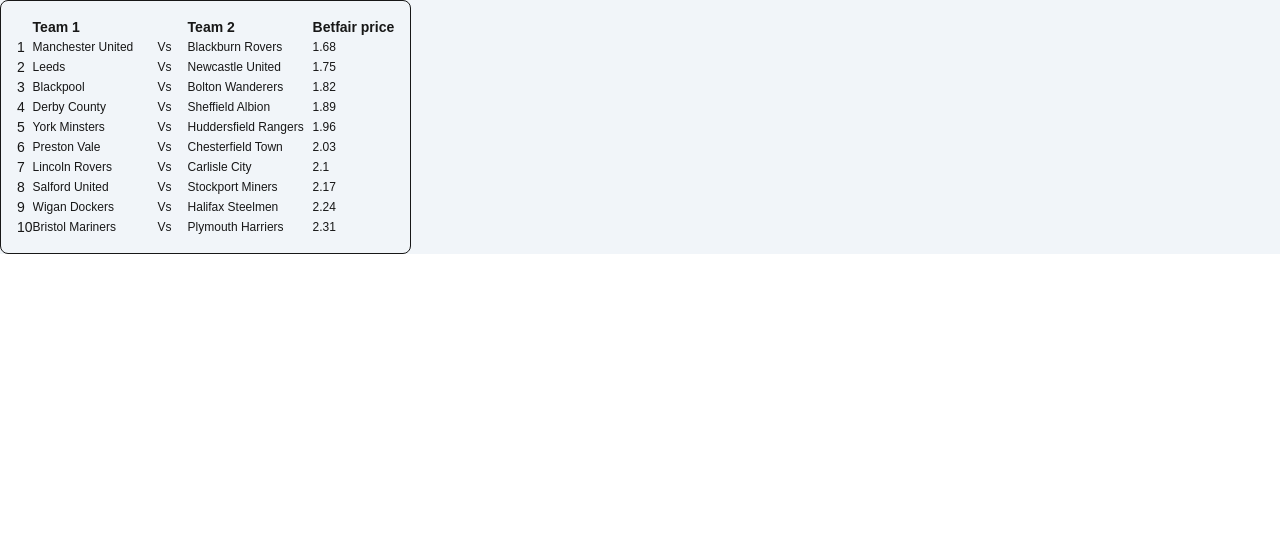
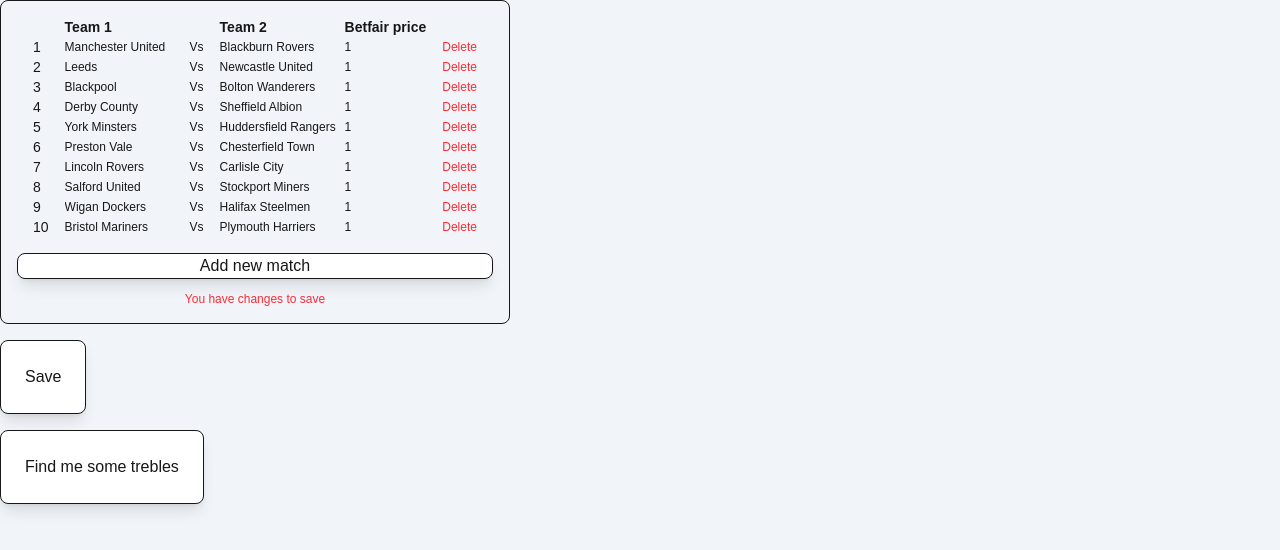
Before and after one commit to MrStashy/odd-machine, a Next.js app: page /home in a window 1280 px wide. Shown: the top 550 px of the page. Built offline with nearby package versions, Linux system fonts and the light colour scheme.

Commit message:
Load of mess

```diff
--- a/src/app/(routes)/home/page.tsx
+++ b/src/app/(routes)/home/page.tsx
@@ -1,21 +1,86 @@
 "use client";
 
 import { dummyCouponData } from "@/app/_utils/dummyCouponData";
+import { betFredMults } from "@/app/_utils/betFredMults";
 import { Formik, FieldArray, Field } from "formik";
+import { useState } from "react";
+import { match } from "assert";
+
+type Match = {
+  team1: string;
+  team2: string;
+  betfairLay: number;
+};
+
+type Triple = [Match, Match, Match];
 
 export default function HomePage() {
+  const [matches, setMatches] = useState<Match[]>(dummyCouponData);
+  const [trebles, setTrebles] = useState<Triple[] | null>(null);
+
+  function handleFindTriples() {
+    const results = [];
+
+    const newMatches = [...matches];
+
+    for (let i = 0; i < newMatches.length; i++) {
+      const currentTriple = [];
+
+      const matchToCompare1 = newMatches[i];
+
+      currentTriple.push(matchToCompare1);
+
+      for (let j = i; j < newMatches.length; j++) {
+        if (j === i) {
+          continue;
+        }
+        const matchToCompare2 = newMatches[j];
+        if (
+          matchToCompare1.betfairLay + matchToCompare2.betfairLay <
+          betFredMults.treble
+        ) {
+          currentTriple.push(matchToCompare2);
+        }
+
+        for (let k = j; k < newMatches.length; k++) {
+          if (k === j || k === i) {
+            continue;
+          }
+          const matchToCompare3 = newMatches[k];
+
+          if (
+            matchToCompare1.betfairLay +
+              matchToCompare2.betfairLay +
+              matchToCompare3.betfairLay <
+            betFredMults.treble
+          ) {
+            currentTriple.push(matchToCompare3);
+            results.push(currentTriple);
+            currentTriple.pop();
+          }
+        }
+        currentTriple.pop();
+      }
+    }
+    // console.log(results);
+  }
+
   return (
-    <div className="bg-slate-100 ">
+    <div className="bg-slate-100 h-screen">
       <Formik
         initialValues={{ matches: dummyCouponData }}
         onSubmit={(values) => {
-          console.log(values);
+          setMatches(values.matches);
+          console.log(values.matches);
         }}
       >
-        {({ values }) => (
-          <form>
+        {({ values, handleSubmit }) => (
+          <form onSubmit={handleSubmit}>
+            <FieldArray
+              name="matches"
+              render={(arrayHelpers) => (
                 <div className="border rounded-lg p-4 w-fit">
-              <table border={2} className="table-auto">
+                  <table border={2}>
                     <thead className="text-sm">
                       <tr>
                         <th></th>
@@ -23,21 +88,18 @@
                         <th className="text-left"></th>
                         <th className="text-left">Team 2</th>
                         <th className="text-left">Betfair price</th>
+                        <th className="text-left"></th>
                       </tr>
                     </thead>
-
-                <FieldArray
-                  name="matches"
-                  render={(arrayHelpers) => (
                     <tbody>
                       {values.matches.map((match, index) => (
                         <tr key={index}>
-                          <td className="text-sm">{index + 1}</td>
+                          <td className="text-sm px-4">{index + 1}</td>
                           <td className="text-xs">
                             <Field
                               name={`matches.${index}.team1`}
                               value={match.team1}
-                              className="w-[125px]"
+                              className="w-[125px] focus:bg-white"
                             />
                           </td>
                           <td className="text-xs">
@@ -48,7 +110,7 @@
                               name={`matches.${index}.team2`}
                               value={match.team2}
                               type="input"
-                              className="w-[125px]"
+                              className="w-[125px] focus:bg-white"
                             />
                           </td>
                           <td className="text-xs">
@@ -56,19 +118,58 @@
                               name={`matches.${index}.betfairLay`}
                               value={match.betfairLay}
                               type="number"
-                              className="w-12"
+                              className="w-12 focus:bg-white"
                             />
+                          </td>
+                          <td
+                            className="text-xs text-red-500 px-4 cursor-pointer"
+                            onClick={() => arrayHelpers.remove(index)}
+                          >
+                            Delete
                           </td>
                         </tr>
                       ))}
                     </tbody>
+                  </table>
+                  <div className="flex flex-col justify-center">
+                    <button
+                      type="button"
+                      onClick={() =>
+                        arrayHelpers.push({
+                          team1: "Team 1",
+                          team2: "Team 2",
+                          betfairLay: 0,
+                        })
+                      }
+                      className="mt-4 border rounded-lg px-6 shadow-lg cursor-pointer bg-white text-center"
+                    >
+                      Add new match
+                    </button>
+                    {values.matches !== matches && (
+                      <p className="text-xs text-red-500 text-center mt-3">
+                        You have changes to save
+                      </p>
+                    )}
+                  </div>
+                </div>
               )}
             />
-              </table>
-            </div>
+
+            <button
+              className="mt-4 border w-fit text-center rounded-lg p-6 shadow-lg cursor-pointer bg-white"
+              type="submit"
+            >
+              Save
+            </button>
           </form>
         )}
       </Formik>
+      <button
+        onClick={() => handleFindTriples()}
+        className="mt-4 border w-fit text-center rounded-lg p-6 shadow-lg cursor-pointer bg-white"
+      >
+        Find me some trebles
+      </button>
     </div>
   );
 }
--- a/src/app/_utils/betFredMults.ts
+++ b/src/app/_utils/betFredMults.ts
@@ -1,5 +1,4 @@
-export const betFredMults = [
-  {
+export const betFredMults = {
   treble: 5.5,
   fourFold: 10,
   fiveFold: 17,
@@ -13,5 +12,4 @@
   thirteenFold: 1501,
   fourteenFold: 2501,
   fifteenFold: 5001,
-  },
-];
+};
--- a/src/app/_utils/dummyCouponData.ts
+++ b/src/app/_utils/dummyCouponData.ts
@@ -2,51 +2,51 @@
   {
     team1: "Manchester United",
     team2: "Blackburn Rovers",
-    betfairLay: 1.68,
+    betfairLay: 1,
   },
   {
     team1: "Leeds",
     team2: "Newcastle United",
-    betfairLay: 1.75,
+    betfairLay: 1,
   },
   {
     team1: "Blackpool",
     team2: "Bolton Wanderers",
-    betfairLay: 1.82,
+    betfairLay: 1,
   },
   {
     team1: "Derby County",
     team2: "Sheffield Albion",
-    betfairLay: 1.89,
+    betfairLay: 1,
   },
   {
     team1: "York Minsters",
     team2: "Huddersfield Rangers",
-    betfairLay: 1.96,
+    betfairLay: 1,
   },
   {
     team1: "Preston Vale",
     team2: "Chesterfield Town",
-    betfairLay: 2.03,
+    betfairLay: 1,
   },
   {
     team1: "Lincoln Rovers",
     team2: "Carlisle City",
-    betfairLay: 2.1,
+    betfairLay: 1,
   },
   {
     team1: "Salford United",
     team2: "Stockport Miners",
-    betfairLay: 2.17,
+    betfairLay: 1,
   },
   {
     team1: "Wigan Dockers",
     team2: "Halifax Steelmen",
-    betfairLay: 2.24,
+    betfairLay: 1,
   },
   {
     team1: "Bristol Mariners",
     team2: "Plymouth Harriers",
-    betfairLay: 2.31,
+    betfairLay: 1,
   },
 ];
```
Lines whose indentation alone changed are shown as unchanged.
